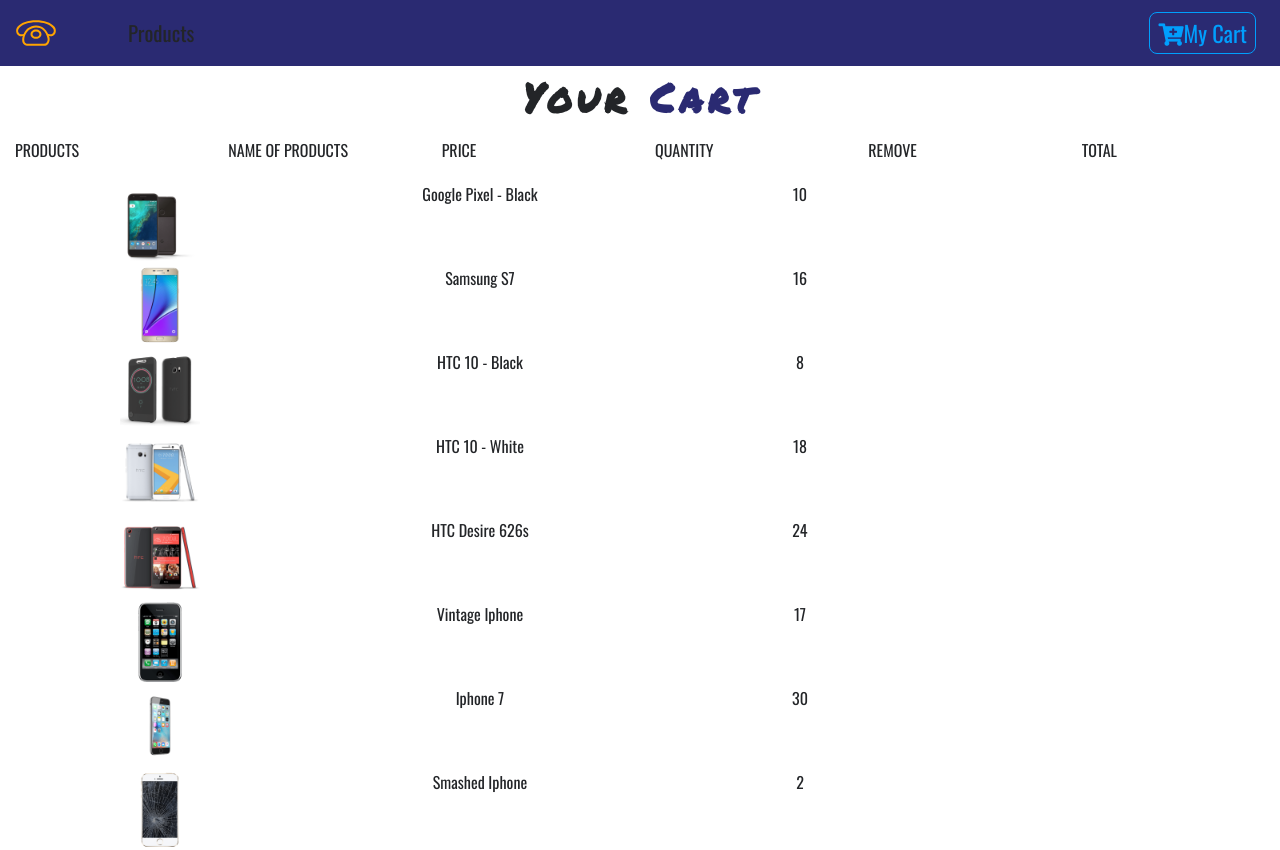
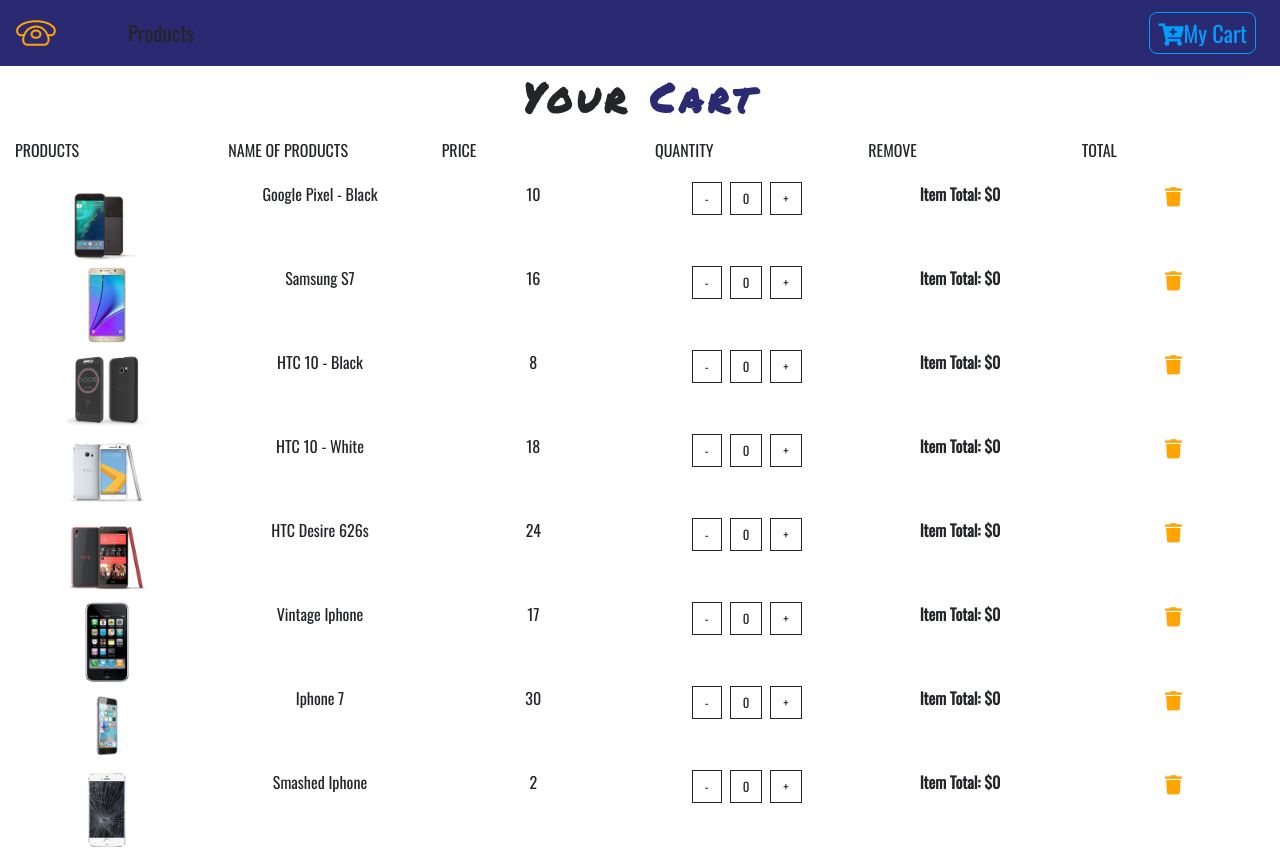
Before and after one commit to sixtosMateo/e-commerceWebsite, a React (Create React App) app in the folder e-commerce/: page /cart in a window 1280 px wide. Built offline with nearby package versions, Linux system fonts and the light colour scheme.

Commit message:
adding the rest of item params

```diff
--- a/e-commerce/src/App.css
+++ b/e-commerce/src/App.css
@@ -25,3 +25,25 @@
 .text-bright{
   color: var(--lightblue);
 }
+
+.btn-black{
+   background: transparent;
+   text-transform: capitalize;
+   font-size: 0.8rem !important;
+   color: var(-- mainDark);
+   border-radius: 0 !important;
+   border: 0.1rem solid  var(--mainDark) !important ;
+
+}
+
+.btn-black:hover{
+  background: var(--mainDark) !important;
+  color: var(--mainWhite) !important;
+}
+
+
+.cart-icon{
+  cursor:pointer;
+  font-size: 1.2rem;
+  color: var(--mainYellow)
+}
--- a/e-commerce/src/components/cart/CartItem.js
+++ b/e-commerce/src/components/cart/CartItem.js
@@ -19,12 +19,27 @@
       </div>
 
       <div className="col-10 mx-auto col-lg-2 my-2 my-lg-0">
-        <div className="d-flex justify-content">
+        <div className="d-flex justify-content-center">
           <div>
+          <span className="btn btn-black mx-1" onClick={()=>decrement(id)}>-</span>
+          <span className="btn btn-black mx-1" >{count}</span>
+          <span className="btn btn-black mx-1" onClick={()=>increment(id)}>+</span>
           </div>
         </div>
       </div>
 
+      <div className="col-10 mx-auto col-lg-2">
+          <strong>
+          item total: $
+         {total}
+         </strong>
+      </div>
+
+      <div className="col-10 mx-auto col-lg-2">
+        <div className="cart-icon" onClick={()=>removeItem(id)}>
+          <i className="fas fa-trash"></i>
+        </div>
+      </div>
 
     </div>
   )
```
